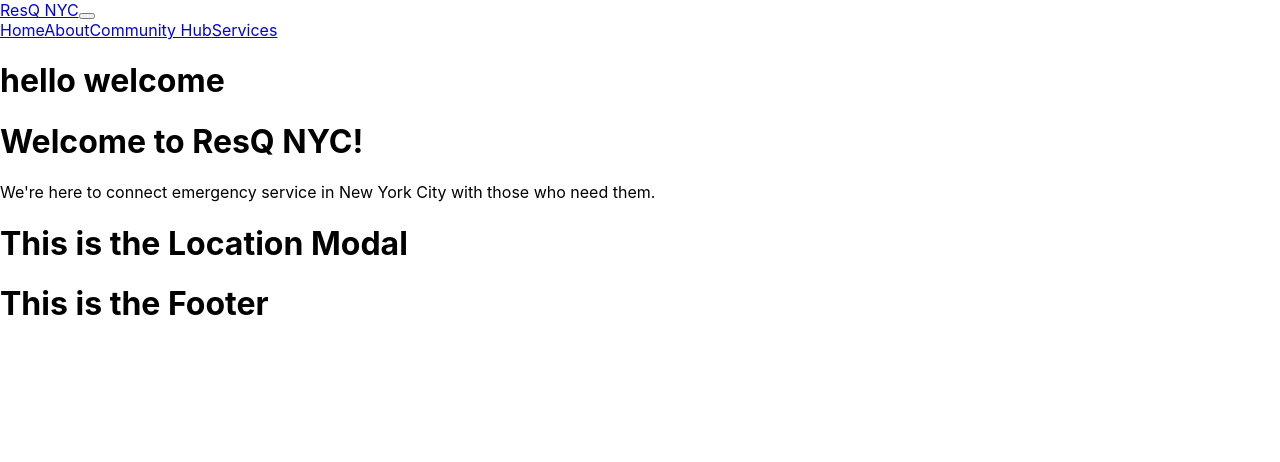
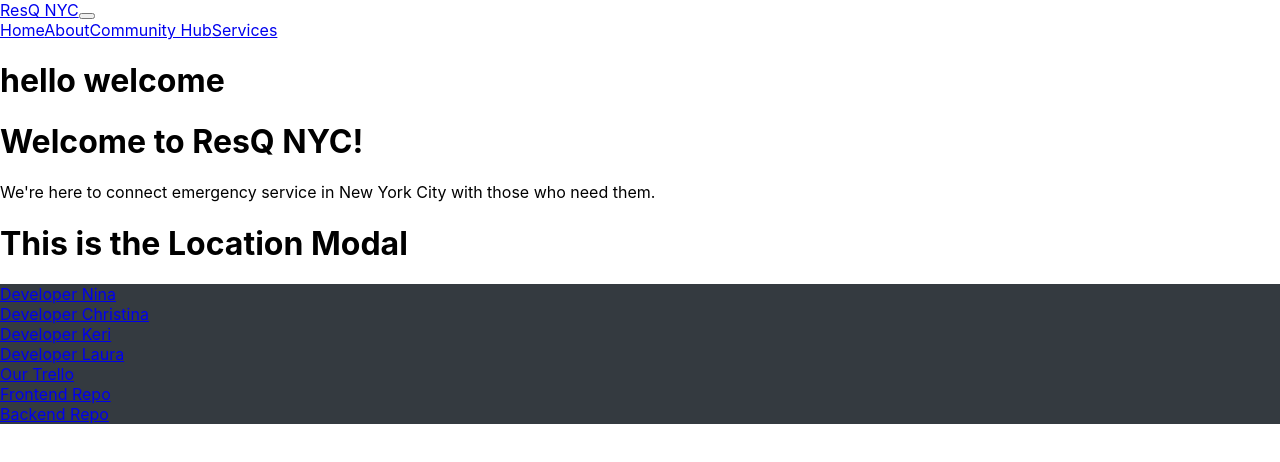
Before and after one commit to ninajavier/ResQNYC-frontend, a React (Create React App) app: page / in a window 1280 px wide. Shown: the top 462 px of the page. Built offline with nearby package versions, Linux system fonts and the light colour scheme.

Commit message:
footer created

```diff
--- a/src/Components/Footer.js
+++ b/src/Components/Footer.js
@@ -1,11 +1,37 @@
-import React from 'react'
+import React from 'react';
+import { Container, Row, Col } from 'react-bootstrap';
 
-const Footer = () => {
+const OurFooter = () => {
   return (
-    <div>
-      <h1>This is the Footer</h1>
-    </div>
-  )
-}
+    <Container fluid style={{backgroundColor: '#343a40', color: '#fff', marginTop: 'auto'}} className="pt-3 pb-3">
+      <Row className="justify-content-center">
+        <Col md={2} className="text-center">
+          <a href="https://github.com/ninajavier" className="text-light">Developer Nina</a>
+        </Col>
+        <Col md={2} className="text-center">
+          <a href="https://github.com/theCephusHasLanded" className="text-light">Developer Christina</a>
+        </Col>
+        <Col md={2} className="text-center">
+          <a href="https://github.com/keriarmstrong" className="text-light">Developer Keri</a>
+        </Col>
+        <Col md={2} className="text-center">
+          <a href="https://github.com/laura-williams-1" className="text-light">Developer Laura</a>
+        </Col>
+      </Row>
+      <Row className="justify-content-center mt-3">
+        <Col md={2} className="text-center">
+          <a href="https://trello.com/b/1Q8OaaX4/hackathon-team-2" className="text-light">Our Trello</a>
+        </Col>
+        <Col md={2} className="text-center">
+          <a href="https://github.com/ninajavier/ResQNYC-frontend" className="text-light">Frontend Repo</a>
+        </Col>
+        <Col md={2} className="text-center">
+          {/* Add your backend repository link here */}
+          <a href="https://github.com/ninajavier/ResQNYC-backend" className="text-light">Backend Repo</a>
+        </Col>
+      </Row>
+    </Container>
+  );
+};
 
-export default Footer
+export default OurFooter;
```
Also changed, not shown: public/ResQNYC.png (added).
